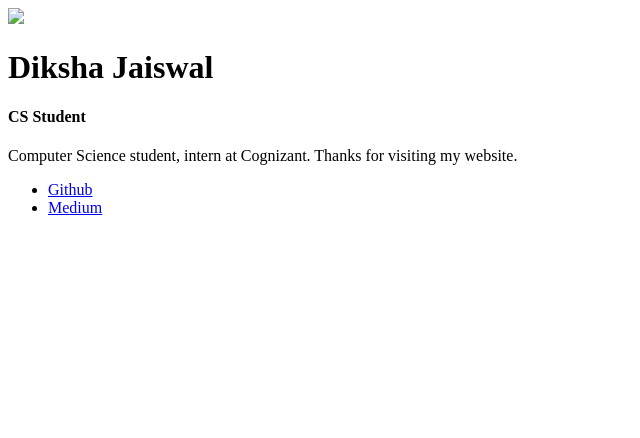
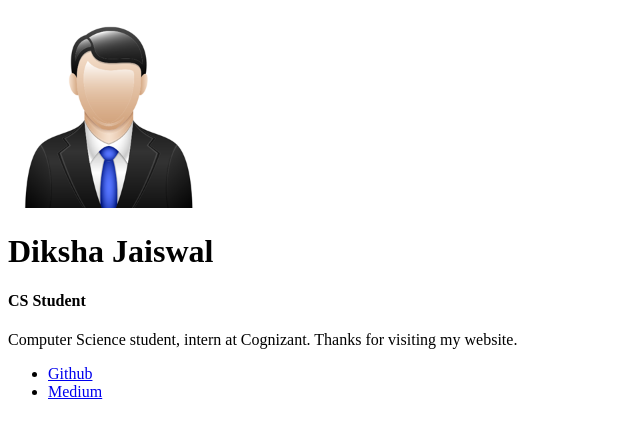
Before and after one commit to DikshaJaiswal13/DikshaJaiswal13.github.io, a plain HTML site: page index.html in a window 1280 px wide. Shown: the whole page, without its empty margins (0-640 px from the left). Drawn offline with Linux system fonts and the light colour scheme.

Commit message:
Update index.html

```diff
--- a/index.html
+++ b/index.html
@@ -10,7 +10,7 @@
 	   <div>
 
     <div>
-      <img src="img/profile.jpg" width="200"/>
+      <img src="profile.png" width="200"/>
       <h1>Diksha Jaiswal</h1>
       <h4>CS Student</h4>
     </div>
```
